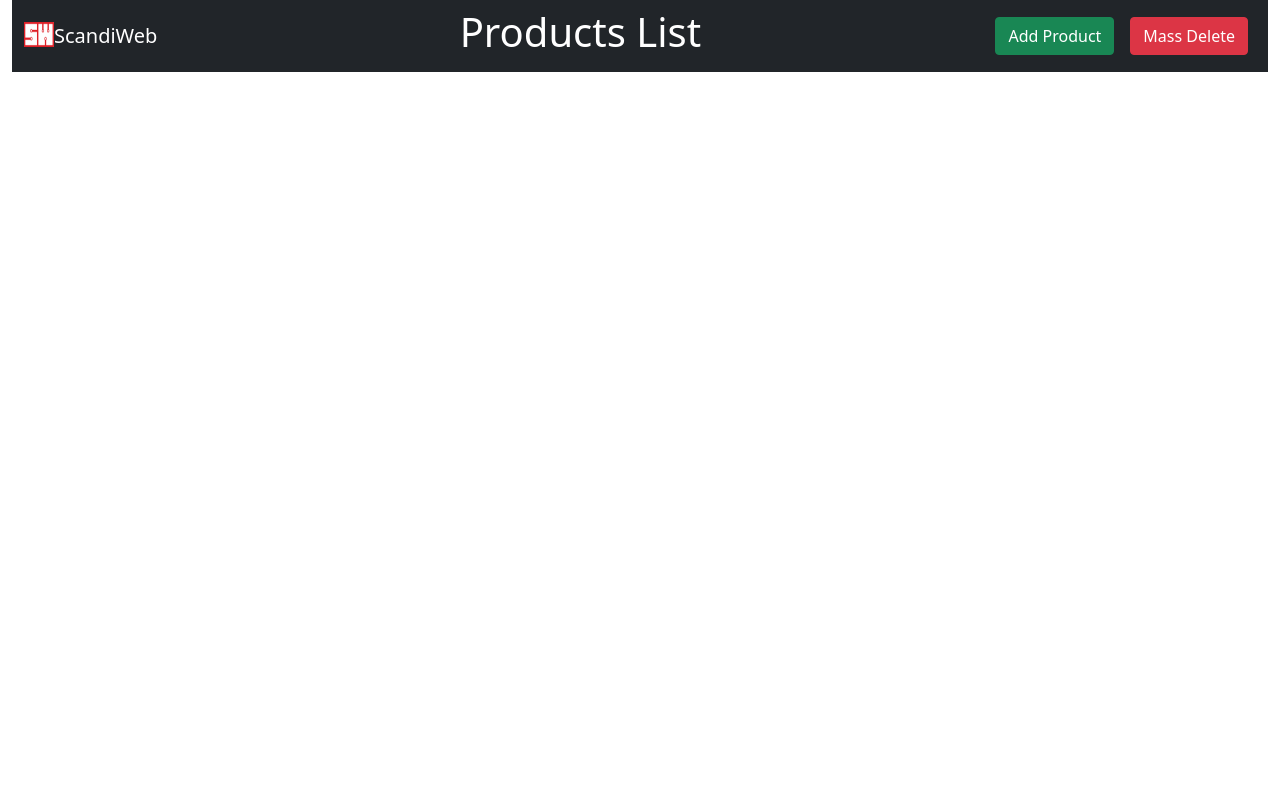
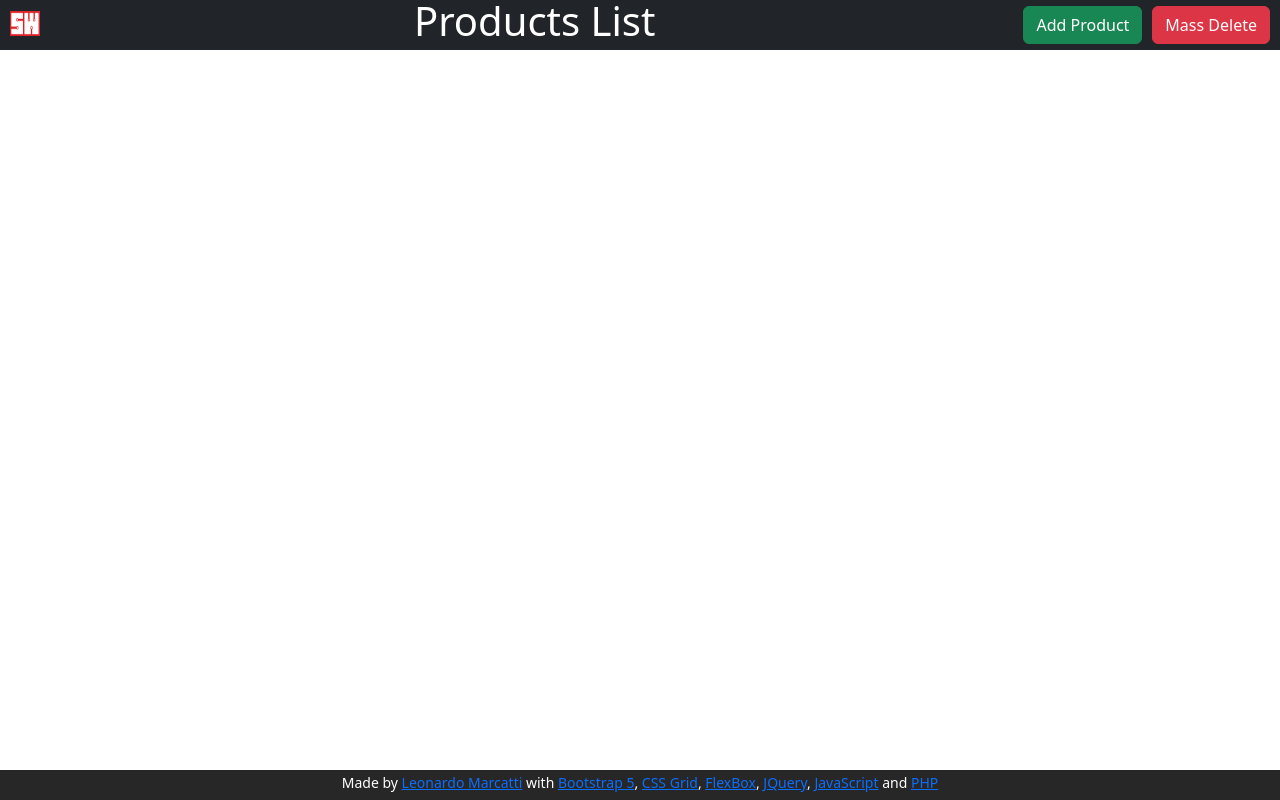
Before and after one commit to LeonardoMarcatti/scandia, a PHP site: page / in a window 1280 px wide. Run offline with PHP 8.4, Linux system fonts and the light colour scheme; some libraries are stand-ins or nearby versions.

Commit message:
Great improvements

```diff
--- a/config/Database.php
+++ b/config/Database.php
@@ -7,8 +7,8 @@
     {
         private string $server = 'localhost';
         private string $db = 'scandiweb';
-        private string $user = 'root';
-        private string $password = 'a';
+        private string $user = 'leo';
+        private string $password = 'Aa119539$';
         private object $conn;
 
         public function getConnection()
--- a/model/DAO.php
+++ b/model/ProductDAO.php
@@ -18,7 +18,7 @@
 
         public function save(Product $p)
         {
-            $sql = 'insert into products(sku, name, price, size, height, width, length, weight, type) values(:sku, :name, :price, :size, :height, :width, :length, :weight, :type)';
+            $sql = 'insert into products(sku, name, price, size, height, width, length, weight, product_type) values(:sku, :name, :price, :size, :height, :width, :length, :weight, :type)';
             $insert = $this->conn->prepare($sql);
             $insert->bindValue(':sku', $p->getSKU());
             $insert->bindValue(':name', $p->getName());
--- a/view/assets/css/style.css
+++ b/view/assets/css/style.css
@@ -1,7 +1,53 @@
-#top{
+body {
+    display: grid;
+    grid-template-columns: 1fr;
+    min-height: 100vh;
+    grid-template-rows: 50px minmax(calc(100vh - 80px), auto) 30px;
+}
+
+nav {
+    height: 100%;
+}
+
+footer {
+background-color: rgb(39, 39, 39);
+color: white;
+text-align: center;
+}
+
+#top {
     display: flex;
     flex-flow: row nowrap;
+    align-items: center;
+    justify-content: center;
+}
+
+#nav_content {
+    width: 100%;
+    display: flex;
+    flex-flow: row nowrap;
+    align-items: center;
     justify-content: space-between;
+    color: white;
+    padding: 0 10px;
+}
+
+#btns {
+    display: flex;
+    flex-flow: row nowrap;
     align-items: center;
-    color: white;
+    justify-content: space-between;
 }
+
+#btns > a {
+    margin-left: 10px;
+}
+
+#itens_area {
+    padding: 10px;
+    width: 100%;
+}
+
+.mylabel {
+    margin: 10px;
+}
--- a/view/assets/js/index.js
+++ b/view/assets/js/index.js
@@ -1,4 +1,4 @@
-function getAll(p) {
+const getAll = (p) =>{
     $.ajax({
         type: "post",
         url: p,
@@ -8,9 +8,9 @@ function getAll(p) {
             $.each(JSON.parse(response), function (key, val) {
                     products += `<div class="col-3">
                     <div class="card" style="width: 18rem;">
-                        <div class="form-check">
+                        <div class="form-check mylabel">
                             <input class="form-check-input delete-checkbox" type="checkbox">
-                            <label class="form-check-label" for="delete_me" id="mylabel">Delete me</label>
+                            <label class="form-check-label " for="delete_me" id="mylabel">Delete me</label>
                         </div>
                         <div class="card-body text-center">
                         <p hidden>${val.id}</p>
@@ -18,11 +18,11 @@ function getAll(p) {
                         <h6 class="card-subtitle mb-2 text-muted">${val.name}</h6>
                         <p class="card-text">$${val.price}</p>`;
                         if ((val.size)) {
-                            products += `<p class="card-text">Size: ${val.size}GB</p>`;
+                            products += `<p class="card-text">Size:<br/>${val.size}GB</p>`;
                         } else if((val.weight)){
-                            products += `<p class="card-text">Weight: ${val.weight} Kg</p>`;
+                            products += `<p class="card-text">Weight:<br/> ${val.weight} Kg</p>`;
                         } else{
-                            products += `<p class="card-text">Dimensions(HxWxL)<br>${val.height}x${val.width}x${val.length}</p>`;
+                            products += `<p class="card-text">Dimensions(HxWxL):<br/>${val.height}cmx${val.width}cmx${val.length}cm</p>`;
                         };
                         products += `</div>
                     </div>
@@ -41,17 +41,13 @@ $(document).ready(function (param) {
     getAll("../controller/getProducts.php");
 });
 
-$('#delete-product-btn').on('click', function (p) {
+$('#delete-product-btn').on('click', (p) => {
     let del = $('input[type=checkbox]:checked').closest('.card').find('p[hidden]');
     $.each(del, function (i, el) {
-        console.log(el);
         $.ajax({
             type: "post",
             url: "../controller/del_product.php",
-            data: 'del=' + Number(el.innerText),
-            success: function (response) {
-                console.log(response);
-            }
+            data: 'del=' + Number(el.innerText)
         });
     });
     document.location.reload(true);
--- a/view/index.php
+++ b/view/index.php
@@ -3,37 +3,38 @@
     <head>
         <meta http-equiv="content-type" content="text/html; charset=UTF-8">
         <meta name="viewport" content="width=device-width, initial-scale=1, shrink-to-fit=no, user-scalable=yes">
-        <link href="https://cdn.jsdelivr.net/npm/bootstrap@5.1.3/dist/css/bootstrap.min.css" rel="stylesheet" integrity="sha384-1BmE4kWBq78iYhFldvKuhfTAU6auU8tT94WrHftjDbrCEXSU1oBoqyl2QvZ6jIW3" crossorigin="anonymous">
+        <link href="https://cdn.jsdelivr.net/npm/bootstrap@5.3.0-alpha1/dist/css/bootstrap.min.css" rel="stylesheet" integrity="sha384-GLhlTQ8iRABdZLl6O3oVMWSktQOp6b7In1Zl3/Jr59b6EGGoI1aFkw7cmDA6j6gD" crossorigin="anonymous">
         <link rel="icon" href="assets/img/sw.png" type="image/png" sizes="16x16">
         <link rel="stylesheet" href="assets/css/style.css">
+        <script src="https://code.jquery.com/jquery-3.6.3.js" integrity="sha256-nQLuAZGRRcILA+6dMBOvcRh5Pe310sBpanc6+QBmyVM=" crossorigin="anonymous" defer></script>
+        <script src="https://cdn.jsdelivr.net/npm/@popperjs/core@2.9.3/dist/umd/popper.min.js" integrity="sha384-eMNCOe7tC1doHpGoWe/6oMVemdAVTMs2xqW4mwXrXsW0L84Iytr2wi5v2QjrP/xp" crossorigin="anonymous" defer></script>
+        <script src="https://cdn.jsdelivr.net/npm/bootstrap@5.3.0-alpha1/dist/js/bootstrap.bundle.min.js" integrity="sha384-w76AqPfDkMBDXo30jS1Sgez6pr3x5MlQ1ZAGC+nuZB+EYdgRZgiwxhTBTkF7CXvN" crossorigin="anonymous" defer></script>
+        <script src="https://kit.fontawesome.com/ec29234e56.js" crossorigin="anonymous" defer></script>
+        <script src="assets/js/index.js" defer></script>
         <title>Products List</title>
     </head>
-    <body class="container-fluid">
-        <nav class="navbar navbar-dark bg-dark navbar-expand" id="top">
-            <div class="container-fluid">
+    <body>
+        <header>
+            <nav class="navbar bg-dark" id="top">
+                <div id="nav_content">
                     <a class="navbar-brand" href="https://scandiweb.com/" target="_blank">
-                    <img src="assets/img/sw.png" alt="" width="30" height="25" class="d-inline-block align-text-top">ScandiWeb
+                        <img src="assets/img/sw.png" alt="" width="30" height="25" class="d-inline-block align-text-top">
                     </a>
                     <div id="title">
                         <h1>Products List</h1>
                     </div>
-                <div class="float-end">
-                    <ul class="navbar-nav me-auto mb-2 mb-lg-0">
-                        <li class="nav-item">
+                    <div id="btns">
                         <a class="nav-link"href="add.php"><button type="button" class="btn btn-success">Add Product</button></button></a>
-                        </li>
-                        <li class="nav-item">
                         <a class="nav-link" href="#"><button class="btn btn-danger" id="delete-product-btn">Mass Delete</button></a>
-                        </li>
-                    </ul>
                     </div>
                 </div>
             </nav>
+        </header>
+        <main>
             <div class="row g-5" id="itens_area"></div>
-        <script src="https://code.jquery.com/jquery-3.6.0.js" integrity="sha256-H+K7U5CnXl1h5ywQfKtSj8PCmoN9aaq30gDh27Xc0jk=" crossorigin="anonymous"></script>
-        <script src="https://cdn.jsdelivr.net/npm/@popperjs/core@2.9.3/dist/umd/popper.min.js" integrity="sha384-eMNCOe7tC1doHpGoWe/6oMVemdAVTMs2xqW4mwXrXsW0L84Iytr2wi5v2QjrP/xp" crossorigin="anonymous"></script>
-        <script src="https://cdn.jsdelivr.net/npm/bootstrap@5.1.3/dist/js/bootstrap.bundle.min.js" integrity="sha384-ka7Sk0Gln4gmtz2MlQnikT1wXgYsOg+OMhuP+IlRH9sENBO0LRn5q+8nbTov4+1p" crossorigin="anonymous"></script>
-        <script src="https://kit.fontawesome.com/ec29234e56.js" crossorigin="anonymous"></script>
-        <script src="assets/js/index.js" defer></script>
+        </main>
+        <footer>
+            <small>Made by <a href="https://www.linkedin.com/in/leonardomarcattidasilva/" target="_blank">Leonardo Marcatti</a> with <a href="https://getbootstrap.com/" target="_blank" rel="noopener noreferrer">Bootstrap 5</a>, <a href="https://www.w3schools.com/css/css_grid.asp">CSS Grid</a>, <a href="https://www.w3schools.com/css/css3_flexbox.asp">FlexBox</a>, <a href="https://jquery.com/">JQuery</a>, <a href="https://developer.mozilla.org/">JavaScript</a> and <a href="https://www.php.net/">PHP</a></small>
+        </footer>
     </body>
 </html>
```
Also changed, not shown: SQL_script.sql (added, +14 -0 lines), controller/del_product.php (+13 -3 lines), controller/getProducts.php (+13 -3 lines), controller/saveProduct.php (+23 -24 lines), model/Product.php (+11 -55 lines), view/add.php (+17 -18 lines), view/assets/js/add.js (+4 -7 lines), README.md. Lines whose indentation alone changed are shown as unchanged.
